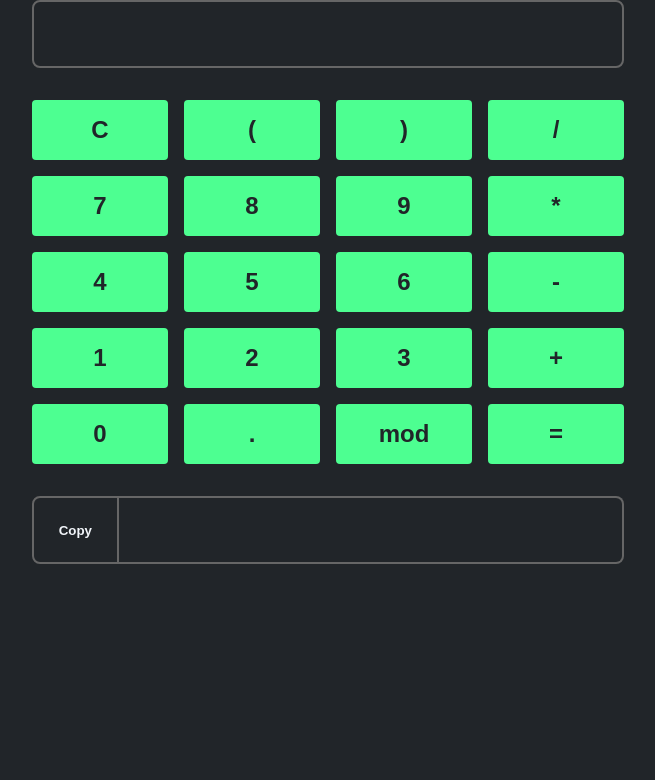
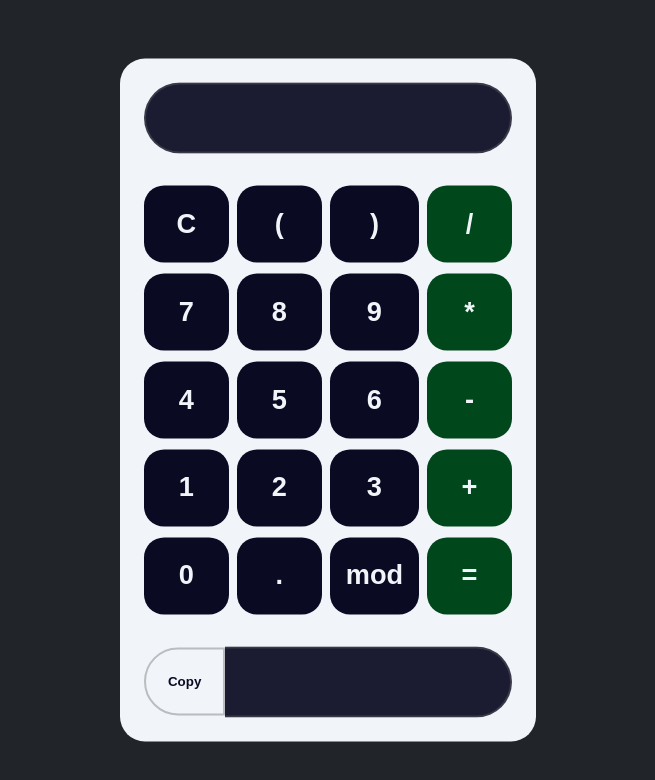
Before and after one commit to marinSantos/Calculadora, a plain HTML site: page index.html in a window 1280 px wide. Shown: the whole page, without its empty margins (312-967 px from the left). Drawn offline with Linux system fonts and the light colour scheme.

Commit message:
Update style.css

```diff
--- a/style.css
+++ b/style.css
@@ -4,98 +4,94 @@
     padding: 0;
   }
 
-  :root {
-    --bg-color: #212529;
-    --border-color: #666;
-    --font-color: #f1f5f9;
-    --primary-color: #4dff91;
-    --error-color: #ff0043;
-  }
 
   body {
-    background-color: var(--bg-color);
-    color: var(--font-color);
+    background-color: #212529;
+    color: #f1f5f9;
     font-family: "Ubuntu", sans-serif;
   }
 
   main {
-    display: block;
-    margin: 0 auto;
-    max-width: 40rem;
-    padding: 0 1.5rem 2.5rem;
-    position: relative;
+    max-width: 26rem;
+    position: absolute;
+    top: 50%;
+    left: 50%;
+    margin-right: -50%;
+    transform: translate(-50%, -50%);
+    background-color:#f1f5f9;
+    padding:1.5rem;
+    border-radius: 25px;
   }
 
   header {
     padding: 2rem 0;
   }
 
-  #themeSwitcher {
-    background-color: var(--bg-color);
-    border: .125rem solid var(--font-color);
-    color: var(--font-color);
-  }
 
-  #themeSwitcher:hover {
-    background-color: var(--font-color);
-    color: var(--bg-color);
-  }
 
   button {
-    background-color: var(--primary-color);
+    background-color: #0A0A23;
     border: none;
     border-radius: .25rem;
     font-weight: 700;
     padding: .5rem 1rem;
     transition: .15s;
+    border-radius: 20px;
   }
 
   input {
-    background-color: var(--bg-color);
-    border: 2px solid var(--border-color);
+    background-color: #1B1B32;
+    border: 2px solid #6666;
     border-radius: .5rem;
-    color: var(--font-color);
+    color: #f1f5f9;
     display: block;
     font-size: 1.75rem;
     margin: 0 auto;
-    padding: 1rem;
+    padding: 1.1rem;
     text-align: end;
     width: 100%;
+    border-radius: 40px;
   }
 
   #keys {
     display: grid;
     grid-template-columns: 1fr 1fr 1fr 1fr;
-    gap: 1rem;
+    gap: .7rem .5rem;
     margin: 2rem 0;
   }
 
   #keys button {
-    color: var(--bg-color);
+    color: #f1f5f9;
     cursor: pointer;
-    font-size: 1.5rem;
-    padding: 1rem;
+    font-size: 1.7rem;
+    padding: 1.4rem 1rem;
   }
-
+  .operators{
+  background-color: #00471B !important;
+  }
+  .operators:hover{
+    background-color: #036e2c !important;
+  }
   #keys button:hover {
-    filter: brightness(0.8);
+    background-color: #4d4d94;
   }
 
   #result {
     border-width: 2px 2px 2px 0;
-    border-radius: 0 .5rem .5rem 0;
+    border-radius: 0px 40px 40px 0px;
   }
 
   #copyToClipboard {
     background-color: transparent;
-    border: solid var(--border-color);
+    border: solid #6666;
     border-width: 2px;
     border-radius: .5rem 0 0 .5rem;
-    color: var(--font-color);
+    color: #0A0A23;
     cursor: pointer;
     display: block;
     height: 4.25rem;
     width: 6rem;
+     border-radius: 40px 0px 0px 40px;
   }
 
   .flex {
@@ -111,10 +107,10 @@
   }
 
   .error {
-    background-color: var(--error-color);
+    color: white;
   }
 
   .success {
-    border-color: var(--primary-color) !important;
-    color: var(--primary-color) !important;
+    border-color: #0A0A23 !important;
+    color: #0A0A23 !important;
   }
```
